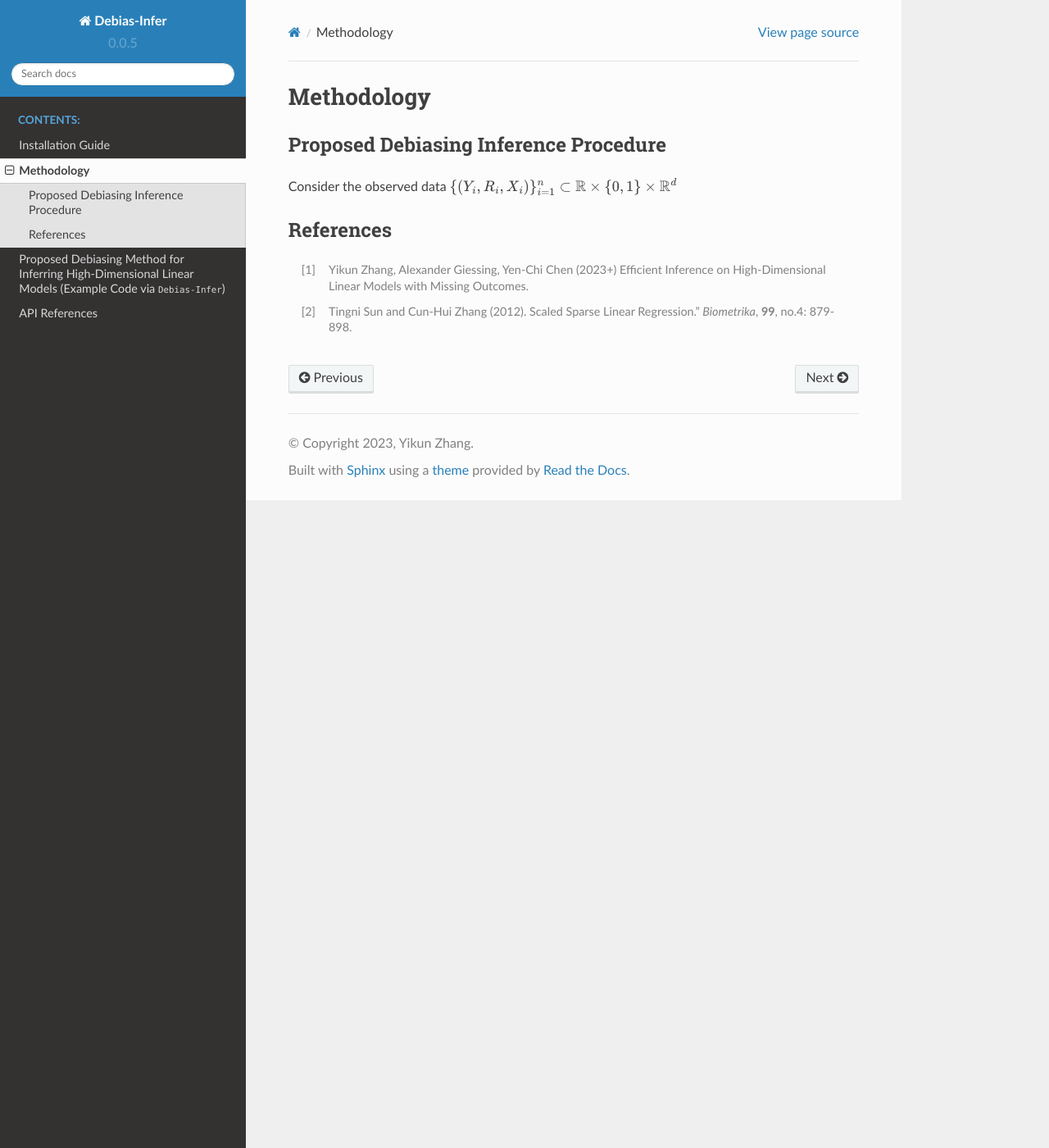
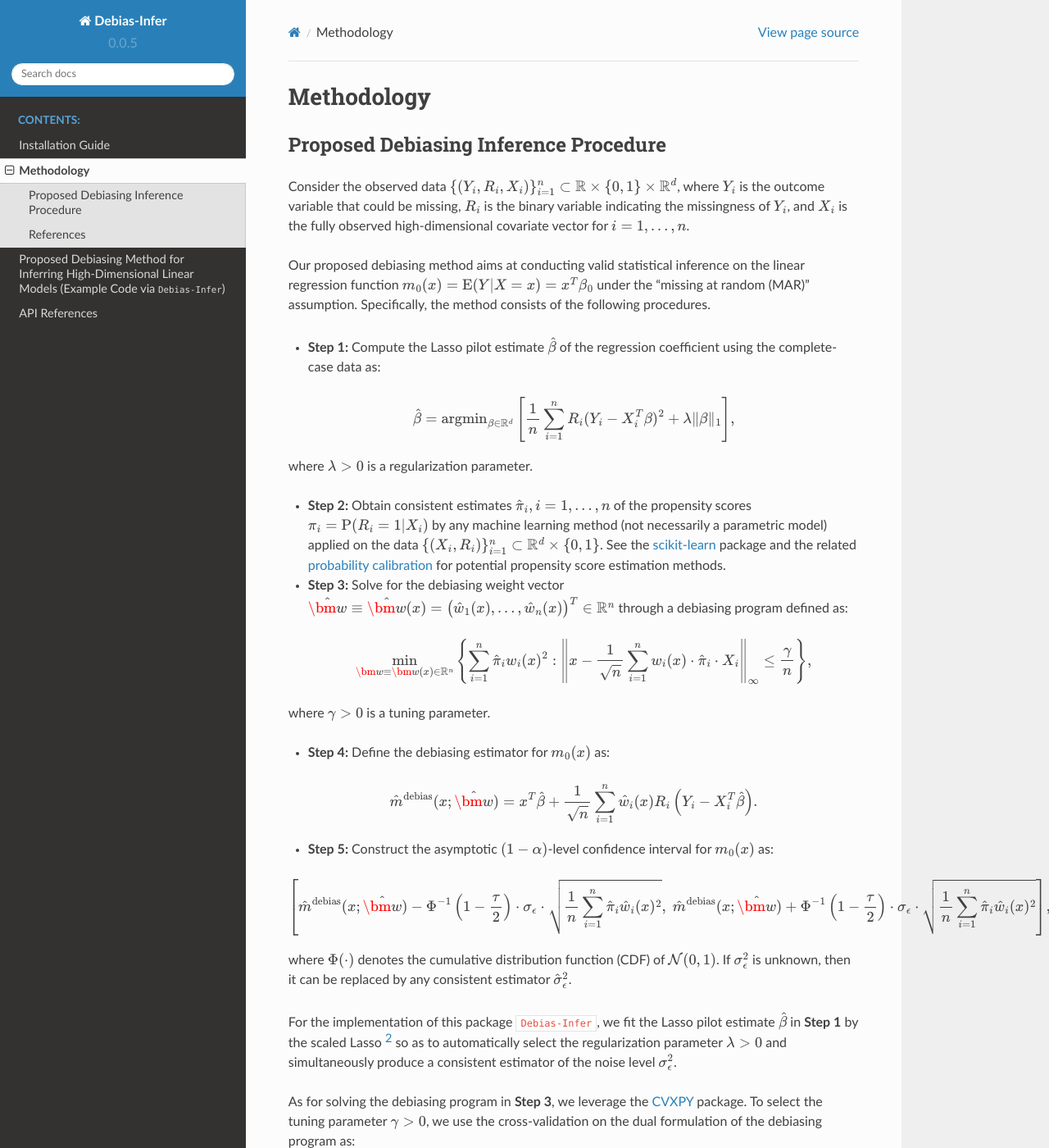
Before and after one commit to zhangyk8/Debias-Infer, a Sphinx documentation site: the page built from docs/source/method.rst, in a window 1280 px wide and 1400 px high. Shown: the whole window at 82% size. Built offline with Sphinx 7.4.7 and the Read the Docs theme 2.0.0, drawn with Linux system fonts in a browser that asks for light colours; some of the changed text lies outside the part shown.

Commit message:
Add files via upload

```diff
--- a/docs/source/method.rst
+++ b/docs/source/method.rst
@@ -4,13 +4,57 @@
 Proposed Debiasing Inference Procedure
 ------------
 
-Consider the observed data :math:`\{(Y_i,R_i,X_i)\}_{i=1}^n \subset \mathbb{R}\times \{0,1\} \times \mathbb{R}^d`
+Consider the observed data :math:`\{(Y_i,R_i,X_i)\}_{i=1}^n \subset \mathbb{R}\times \{0,1\} \times \mathbb{R}^d`, where :math:`Y_i` is the outcome variable that could be missing, :math:`R_i` is the binary variable indicating the missingness of :math:`Y_i`, and :math:`X_i` is the fully observed high-dimensional covariate vector for :math:`i=1,...,n`.
 
+Our proposed debiasing method aims at conducting valid statistical inference on the linear regression function :math:`m_0(x)=\mathrm{E}(Y|X=x)=x^T\beta_0` under the "missing at random (MAR)" assumption. Specifically, the method consists of the following procedures.
 
+* **Step 1:** Compute the Lasso pilot estimate :math:`\hat{\beta}` of the regression coefficient using the complete-case data as:
 
+.. math::
+
+    \hat{\beta}=\mathrm{argmin}_{\beta \in \mathbb{R}^d} \left[\frac{1}{n}\sum\limits_{i=1}^n R_i (Y_i-X_i^T \beta)^2+ \lambda \|\beta\|_1 \right],
+
+where :math:`\lambda >0` is a regularization parameter.
+
+* **Step 2:** Obtain consistent estimates :math:`\hat{\pi}_i, i=1,...,n` of the propensity scores :math:`\pi_i = \mathrm{P}(R_i=1|X_i)` by any machine learning method (not necessarily a parametric model) applied on the data :math:`\{(X_i,R_i)\}_{i=1}^n \subset \mathbb{R}^d \times \{0,1\}`. See the `scikit-learn <https://scikit-learn.org/stable/>`_ package and the related `probability calibration <https://scikit-learn.org/stable/modules/calibration.html>`_ for potential propensity score estimation methods.
+
+* **Step 3:** Solve for the debiasing weight vector :math:`\hat{\bm{w}}\equiv \hat{\bm{w}}(x) = \left(\hat{w}_1(x),...,\hat{w}_n(x)\right)^T \in \mathbb{R}^n` through a debiasing program defined as:
+
+ .. math::
+
+     \min_{\bm{w}\equiv \bm{w}(x) \in \mathbb{R}^n} \left\{\sum_{i=1}^n \hat{\pi}_iw_i(x)^2: \left\|x- \frac{1}{\sqrt{n}}\sum_{i=1}^n w_i(x)\cdot \hat{\pi}_i\cdot X_i \right\|_{\infty} \leq \frac{\gamma}{n} \right\},
+
+where :math:`\gamma >0` is a tuning parameter.
+
+* **Step 4:** Define the debiasing estimator for :math:`m_0(x)` as:
+
+.. math::
+
+    \hat{m}^{\text{debias}}(x;\hat{\bm{w}}) = x^T \hat{\beta} + \frac{1}{\sqrt{n}} \sum_{i=1}^n \hat{w}_i(x)R_i \left(Y_i-X_i^T \hat{\beta} \right).
+
+* **Step 5:** Construct the asymptotic :math:`(1-\alpha)`-level confidence interval for :math:`m_0(x)` as:
+
+.. math::
+
+    \left[\hat{m}^{\text{debias}}(x;\hat{\bm{w}}) - \Phi^{-1}\left(1-\frac{\tau}{2}\right) \cdot \sigma_{\epsilon}\cdot \sqrt{\frac{1}{n}\sum_{i=1}^n \hat{\pi}_i \hat{w}_i(x)^2},\; \hat{m}^{\text{debias}}(x;\hat{\bm{w}}) + \Phi^{-1}\left(1-\frac{\tau}{2}\right) \cdot \sigma_{\epsilon}\cdot \sqrt{\frac{1}{n}\sum_{i=1}^n \hat{\pi}_i \hat{w}_i(x)^2} \right],
+
+where :math:`\Phi(\cdot)` denotes the cumulative distribution function (CDF) of :math:`\mathcal{N}(0,1)`. If :math:`\sigma_{\epsilon}^2` is unknown, then it can be replaced by any consistent estimator :math:`\hat{\sigma}_{\epsilon}^2`.
+
+For the implementation of this package ``Debias-Infer``, we fit the Lasso pilot estimate :math:`\hat{\beta}` in **Step 1** by the scaled Lasso [2]_ so as to automatically select the regularization parameter :math:`\lambda >0` and simultaneously produce a consistent estimator of the noise level :math:`\sigma_{\epsilon}^2`.
+
+As for solving the debiasing program in **Step 3**, we leverage the `CVXPY <https://www.cvxpy.org/>`_ package. To select the tuning parameter :math:`\gamma >0`, we use the cross-validation on the dual formulation of the debiasing program as:
+
+.. math::
+
+    \min_{\ell(x) \in \mathbb{R}^d} \left\{\frac{1}{4n} \sum_{i=1}^n \hat{\pi}_i \left[X_i^T \ell(x)\right]^2 + x^T \ell(x) +\frac{\gamma}{n}\|\ell(x)\|_1 \right\}.
+
+This dual program is solved via the coordinate descent algorithm [3]_ in our package.
+
+In the reference paper [1]_, we prove that the confidence interval in **Step 5** is asymptotically valid and our debiased estimator in **Step 4** is semi-parametrically efficient among all asymptotically linear estimators with MAR outcomes.
 
 References
 ----------
 
-.. [1] Yikun Zhang, Alexander Giessing, Yen-Chi Chen (2023+) Efficient Inference on High-Dimensional Linear Models with Missing Outcomes.
+.. [1] Yikun Zhang, Alexander Giessing, Yen-Chi Chen (2023+). Efficient Inference on High-Dimensional Linear Models with Missing Outcomes.
 .. [2] Tingni Sun and Cun-Hui Zhang (2012). Scaled Sparse Linear Regression." *Biometrika*, **99**, no.4: 879-898.
+.. [3] Stephen J. Wright (2015). Coordinate Descent Algorithms. *Mathematical Programming* **151**, no.1: 3-34.
```
